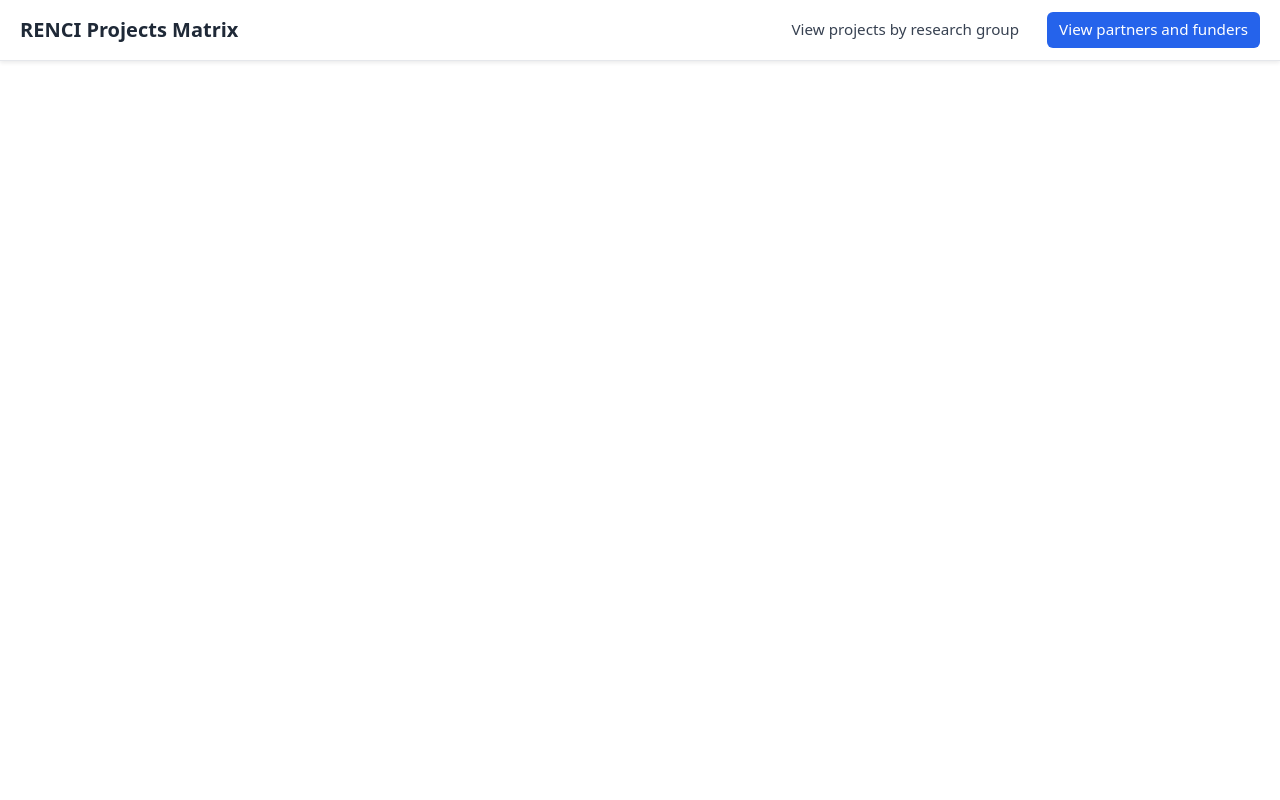
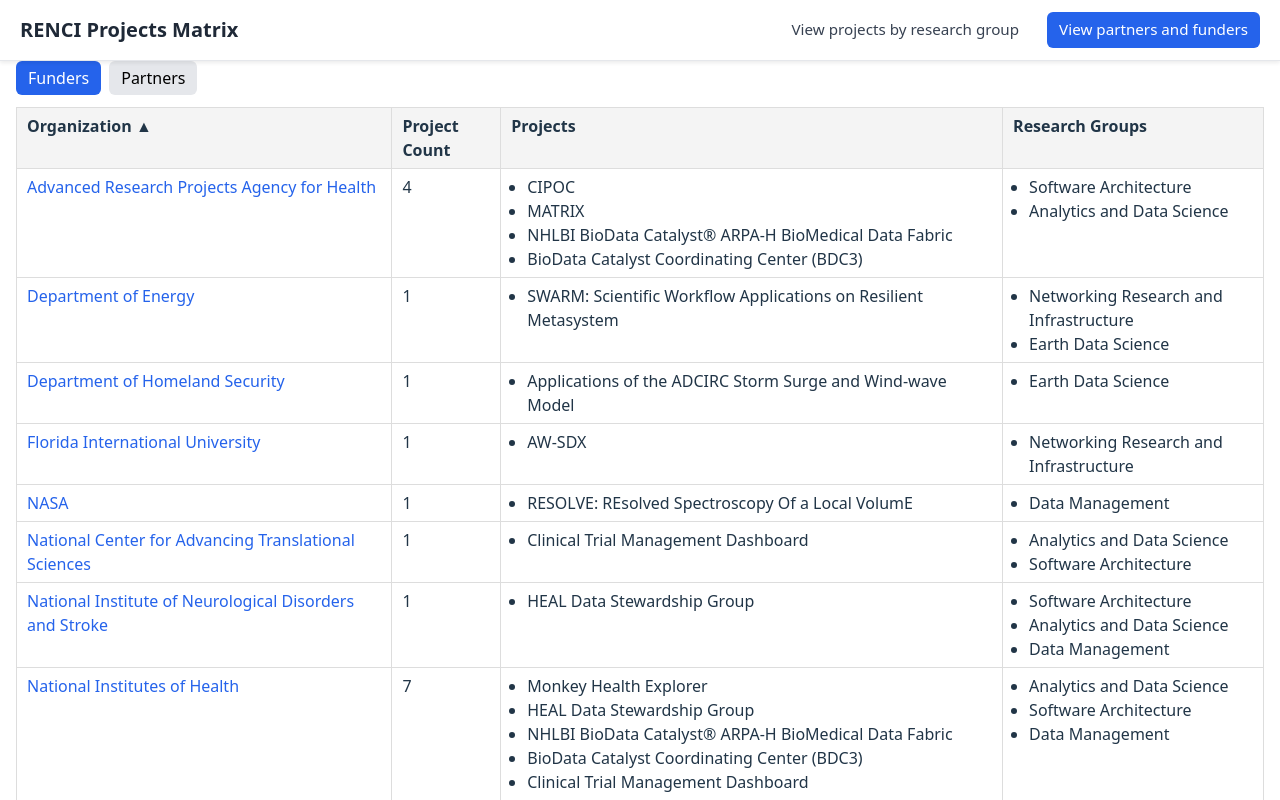
Before and after one commit to suejinkim20/renci-projects-poc-app, a React (Vite) app in the folder app/: page /partners-funders in a window 1280 px wide. Shown: the top 800 px of the page. Built offline with nearby package versions, Linux system fonts and the light colour scheme.

Commit message:
rename OrgSummary components with PartnersFunders components

```diff
--- a/app/src/components/views/OrgSummaryView.jsx
+++ /dev/null
@@ -1,13 +0,0 @@
-import OrgSummary from "../elements/OrgSummary.jsx";
-import { getRowsForResearchGroup } from "../../data";
-
-export default function OrgSummaryView() {
-  // All active projects
-  const rows = getRowsForResearchGroup(null);
-// console.log(rows)
-  return (
-    <div className="space-y-4">
-      <OrgSummary rows={rows} />
-    </div>
-  );
-}
--- /dev/null
+++ b/app/src/components/views/PartnersFundersView.jsx
@@ -0,0 +1,13 @@
+import ViewAllPartnersFunders from "../elements/ViewAllPartnersFunders.jsx";
+import { getRowsForResearchGroup } from "../../data/index.js";
+
+export default function PartnersFundersView() {
+  // All active projects
+  const rows = getRowsForResearchGroup(null);
+// console.log(rows)
+  return (
+    <div className="space-y-4">
+      <ViewAllPartnersFunders rows={rows} />
+    </div>
+  );
+}
--- a/app/src/pages/OrgSummaryPage.jsx
+++ /dev/null
@@ -1,19 +0,0 @@
-import OrgSummaryView from "../components/views/OrgSummaryView.jsx"
-
-export default function OrgSummaryPage() {
-
-  return (
-    <div style={{marginLeft: "1rem", marginRight: "1rem"}}>
-      <div style={{marginBottom: "1.5rem"}}>
-        <a href="/dashboard">
-          <button
-
-            style={{backgroundColor: "#00758D80", padding: "0.5rem", borderRadius: "0.25rem"}}
-          >View projects by research group</button>
-        </a>
-      </div>
-      <OrgSummaryView  />
-    </div>
-
-  )
-}
--- /dev/null
+++ b/app/src/pages/PartnersFundersPage.jsx
@@ -0,0 +1,11 @@
+import PartnersFundersView from "../components/views/PartnersFundersView.jsx"
+
+export default function PartnersFundersPage() {
+
+  return (
+    <div style={{marginLeft: "1rem", marginRight: "1rem"}}>
+      <PartnersFundersView  />
+    </div>
+
+  )
+}
--- a/app/src/router/index.jsx
+++ b/app/src/router/index.jsx
@@ -1,13 +1,13 @@
 import { Routes, Route, Navigate } from "react-router-dom"
 import DashboardPage from "../pages/DashboardPage.jsx"
-import OrgSummaryPage from "../pages/OrgSummaryPage.jsx"
+import PartnersFundersPage from "../pages/PartnersFundersPage.jsx"
 
 export default function Router() {
   return (
       <Routes>
         <Route path="/" element={<Navigate to="/dashboard" replace />} />
         <Route path="/dashboard" element={<DashboardPage />} />
-        <Route path="/organization" element={<OrgSummaryPage />} />
+        <Route path="/partners-funders" element={<PartnersFundersPage />} />
       </Routes>
   )
 }
```
